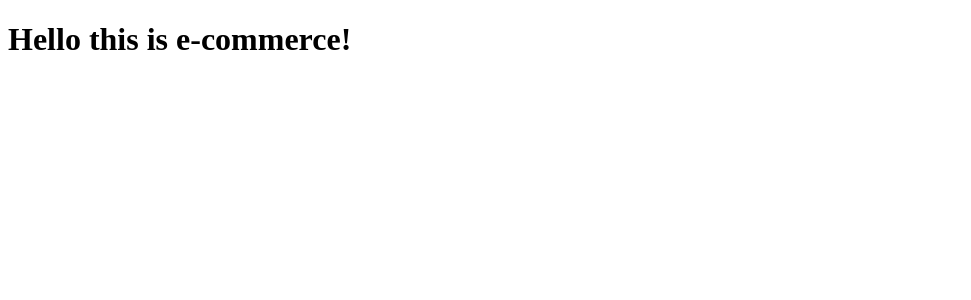
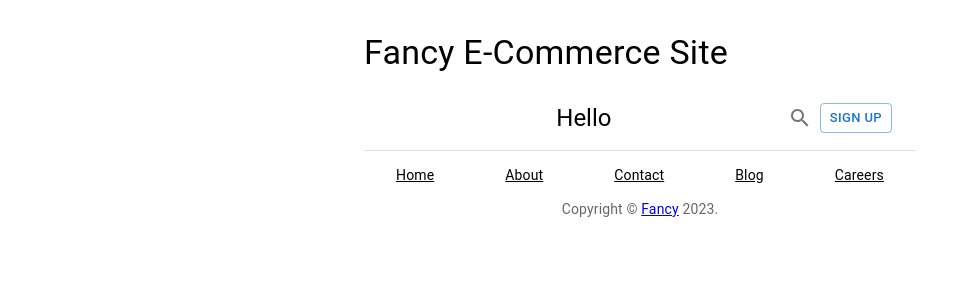
Before and after one commit to toukohan/ecommerce, a React (Vite) app in the folder client/: page / in a window 1280 px wide. Shown: the top 300 px of the page, without its empty margins (0-971 px from the left). Built offline with nearby package versions, Linux system fonts and the light colour scheme.

Commit message:
testing some mui styling

```diff
--- a/client/src/App.tsx
+++ b/client/src/App.tsx
@@ -1,10 +1,14 @@
+import { Routes, Route } from 'react-router-dom'
+import Home from './pages/Home'
+import NotFound from './pages/NotFound'
 
 function App() {
 
   return (
-    <main className="App">
-      <h1>Hello this is e-commerce!</h1>
-    </main>
+    <Routes>
+      <Route path="/" element={<Home />} />
+      <Route path="/*" element={<NotFound />} />
+    </Routes>
   )
 }
 
--- /dev/null
+++ b/client/src/components/NavBar.tsx
@@ -0,0 +1,68 @@
+import React from 'react';
+import {
+  AppBar,
+  Toolbar,
+  IconButton,
+  Typography,
+  Button,
+  Link
+} from '@mui/material';
+
+import SearchIcon from '@mui/icons-material/Search';
+
+import MenuIcon from '@mui/icons-material/Menu';
+
+const sections =[
+    { title: 'Home', url: '/' },
+    { title: 'About', url: '/about' },
+    { title: 'Contact', url: '/contact' },
+    { title: 'Blog', url: '/blog' },
+    { title: 'Careers', url: '/careers' },
+
+]
+
+const NavBar = () => {
+
+  return (
+    <React.Fragment>
+      <Toolbar sx={{ borderBottom: 1, borderColor: 'divider' }}>
+        <Typography
+          component="h2"
+          variant="h5"
+          color="inherit"
+          align="center"
+          noWrap
+          sx={{ flex: 1 }}
+        >
+          Hello
+        </Typography>
+        <IconButton>
+          <SearchIcon />
+        </IconButton>
+        <Button variant="outlined" size="small">
+          Sign up
+        </Button>
+      </Toolbar>
+      <Toolbar
+        component="nav"
+        variant="dense"
+        sx={{ justifyContent: 'space-between', overflowX: 'auto' }}
+      >
+        {sections.map((section) => (
+          <Link
+            color="inherit"
+            noWrap
+            key={section.title}
+            variant="body2"
+            href={section.url}
+            sx={{ p: 1, flexShrink: 0 }}
+          >
+            {section.title}
+          </Link>
+        ))}
+      </Toolbar>
+    </React.Fragment>
+  );
+};
+
+export default NavBar;
--- a/client/src/main.tsx
+++ b/client/src/main.tsx
@@ -1,10 +1,15 @@
 import React from 'react'
 import ReactDOM from 'react-dom/client'
+import { BrowserRouter, Routes, Route } from 'react-router-dom'
 import App from './App'
 import './index.css'
 
 ReactDOM.createRoot(document.getElementById('root') as HTMLElement).render(
   <React.StrictMode>
-    <App />
+    <BrowserRouter>
+      <Routes>
+        <Route path="/*" element={<App />} />
+      </Routes>
+    </BrowserRouter>
   </React.StrictMode>,
 )
--- /dev/null
+++ b/client/src/pages/Home.tsx
@@ -0,0 +1,32 @@
+import { Box, Container, Typography } from "@mui/material";
+import { Link } from "react-router-dom";
+import NavBar from "../components/NavBar";
+
+const Home = () => {
+    return (
+    <Container maxWidth="sm">
+      <Box sx={{ my: 4 }}>
+        <Typography variant="h4" component="h1"gutterBottom>
+          Fancy E-Commerce Site
+        </Typography>
+        <NavBar />
+
+        <Copyright />
+      </Box>
+    </Container>
+    )
+    }
+
+export default Home
+
+function Copyright() {
+    return (
+      <Typography variant="body2" color="text.secondary" align="center">
+        {'Copyright © '}
+        <Link color="inherit" to="/">
+          Fancy
+        </Link>{' '}
+        {new Date().getFullYear()}.
+      </Typography>
+    );
+  }
--- /dev/null
+++ b/client/src/pages/NotFound.tsx
@@ -0,0 +1,12 @@
+import { Link } from "react-router-dom";
+
+const NotFound = () => {
+    return (
+        <div>
+        <h1>Not Found</h1>
+        <Link to="/">Go Home</Link>
+        </div>
+    );
+    };
+
+export default NotFound;
```
Also changed, not shown: client/package.json (+6 -1 lines), 1 other file (tests, documents, lock files or other folders).
